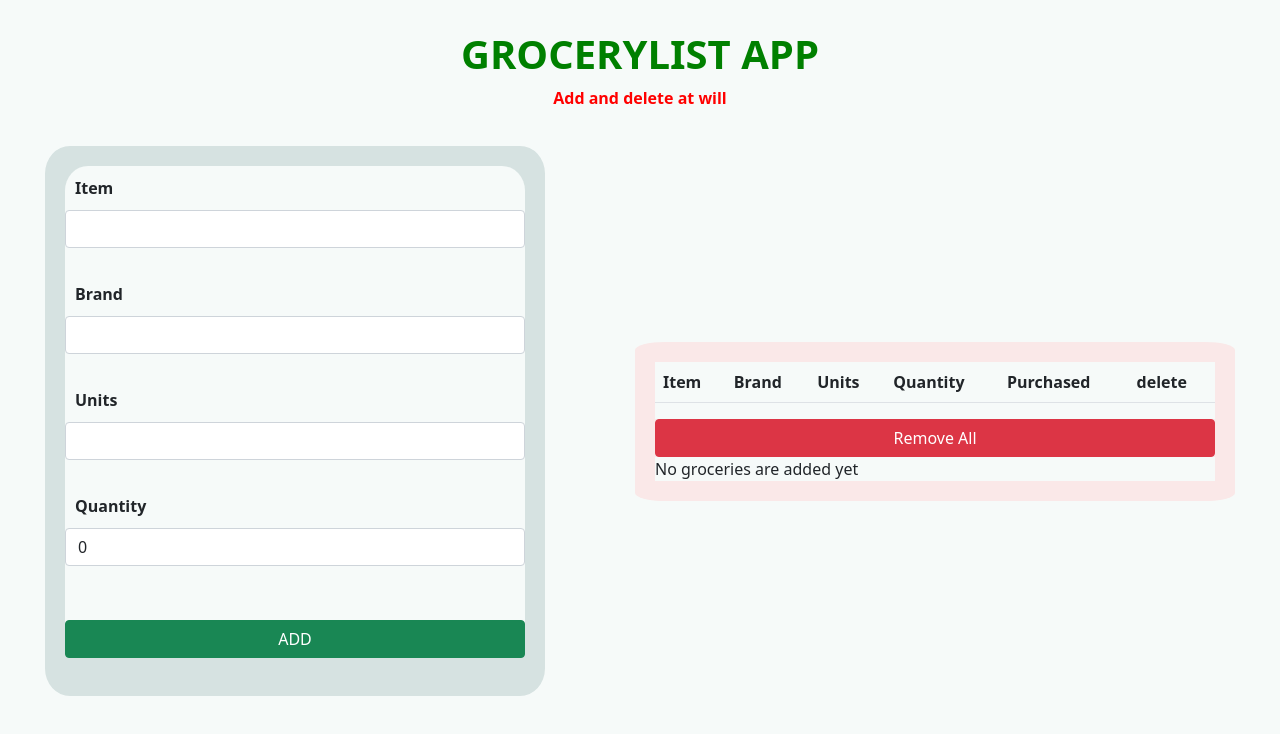
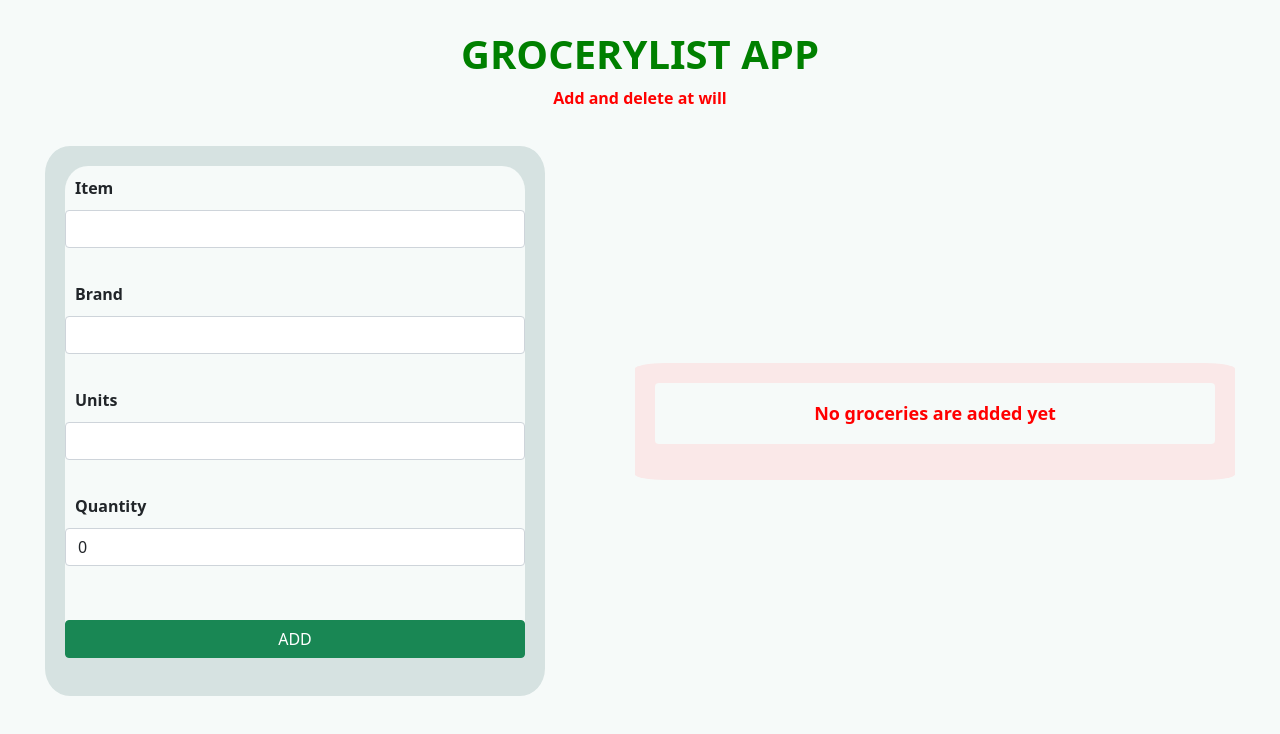
Before and after one commit to shawasty/react-grocerylist-hw, a React (Create React App) app: page / in a window 1280 px wide. Shown: the top 734 px of the page. Built offline with nearby package versions, Linux system fonts and the light colour scheme.

Commit message:
changed empty display font

```diff
--- a/src/App.css
+++ b/src/App.css
@@ -70,3 +70,9 @@ label{
 form{
   border-radius: 5%;
 }
+.alert{
+  font-weight: bolder;
+  color: red;
+  font-size: large;
+  text-align: center;
+}
--- a/src/App.js
+++ b/src/App.js
@@ -100,7 +100,7 @@ function App() {
 
         </div>
         <div className="view-container">
-          {groceries.length>=0&& <>
+          {groceries.length>0&& <>
           <div className="table-responsive">
           <table className="table">
               <thead>
@@ -123,7 +123,7 @@ function App() {
             <button className="btn btn-danger btn-md " onClick={()=>setGroceries([])}>Remove All</button>
           </>}
 
-          {groceries.length <= 0 && <div> No groceries are added yet</div>}
+          {groceries.length < 1 && <div className='alert'> No groceries are added yet</div>}
           </div>
       </div>
 
```
